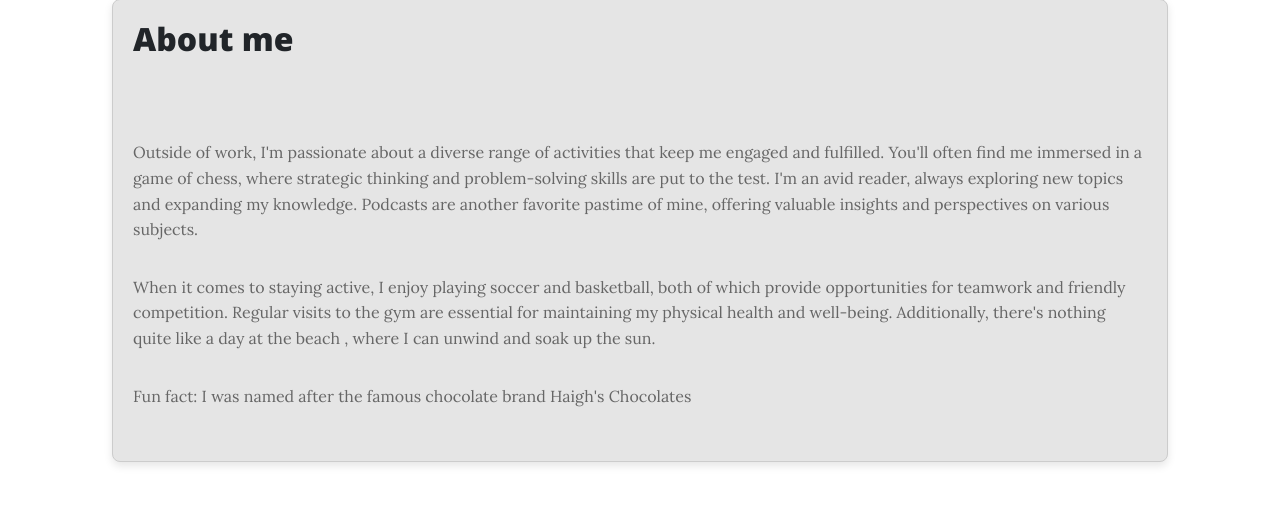
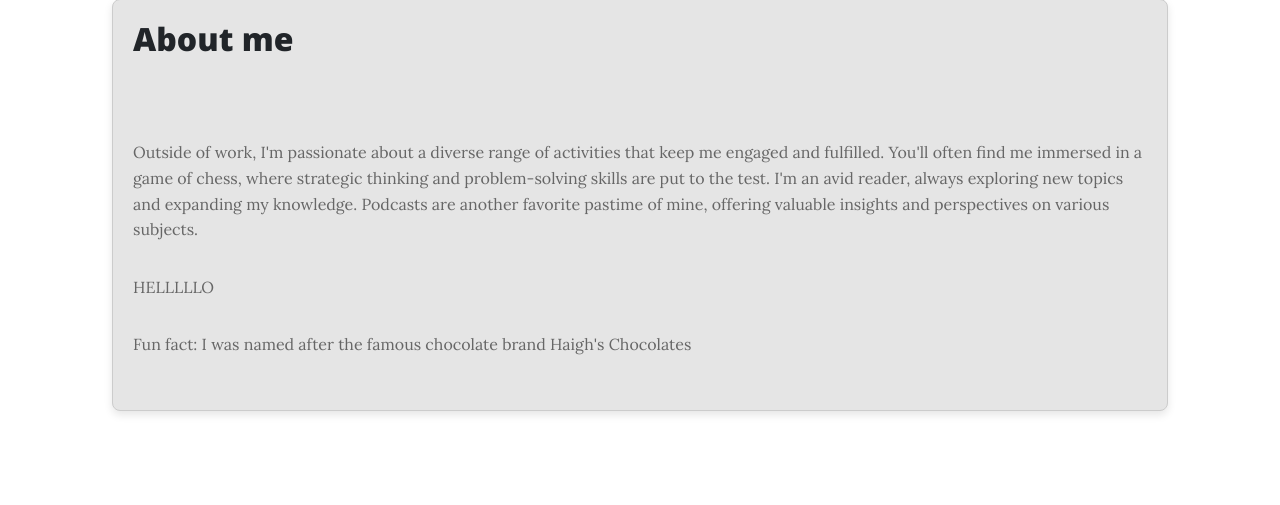
Before and after one commit to haigh-cyber/HaighMinassian, a Flask app: page /about in a window 1280 px wide. Shown: the part 131-636 px from the top of the page. Run offline with Flask 3, Linux system fonts and the light colour scheme; some libraries are stand-ins or nearby versions.

Commit message:
Test change

```diff
--- a/templates/about.html
+++ b/templates/about.html
@@ -19,11 +19,7 @@
     knowledge. Podcasts are another favorite pastime of mine,
     offering valuable insights and perspectives on various subjects.</p>
 
-<p>When it comes to staying active, I enjoy playing soccer and basketball,
-    both of which provide opportunities for teamwork and friendly competition.
-    Regular visits to the gym are essential for maintaining my physical health
-    and well-being. Additionally, there's nothing quite like a day at the beach
-    , where I can unwind and soak up the sun. </p>
+<p>HELLLLLO </p>
 
 <p>Fun fact: I was named after the famous chocolate brand Haigh's
     Chocolates</p>
```
